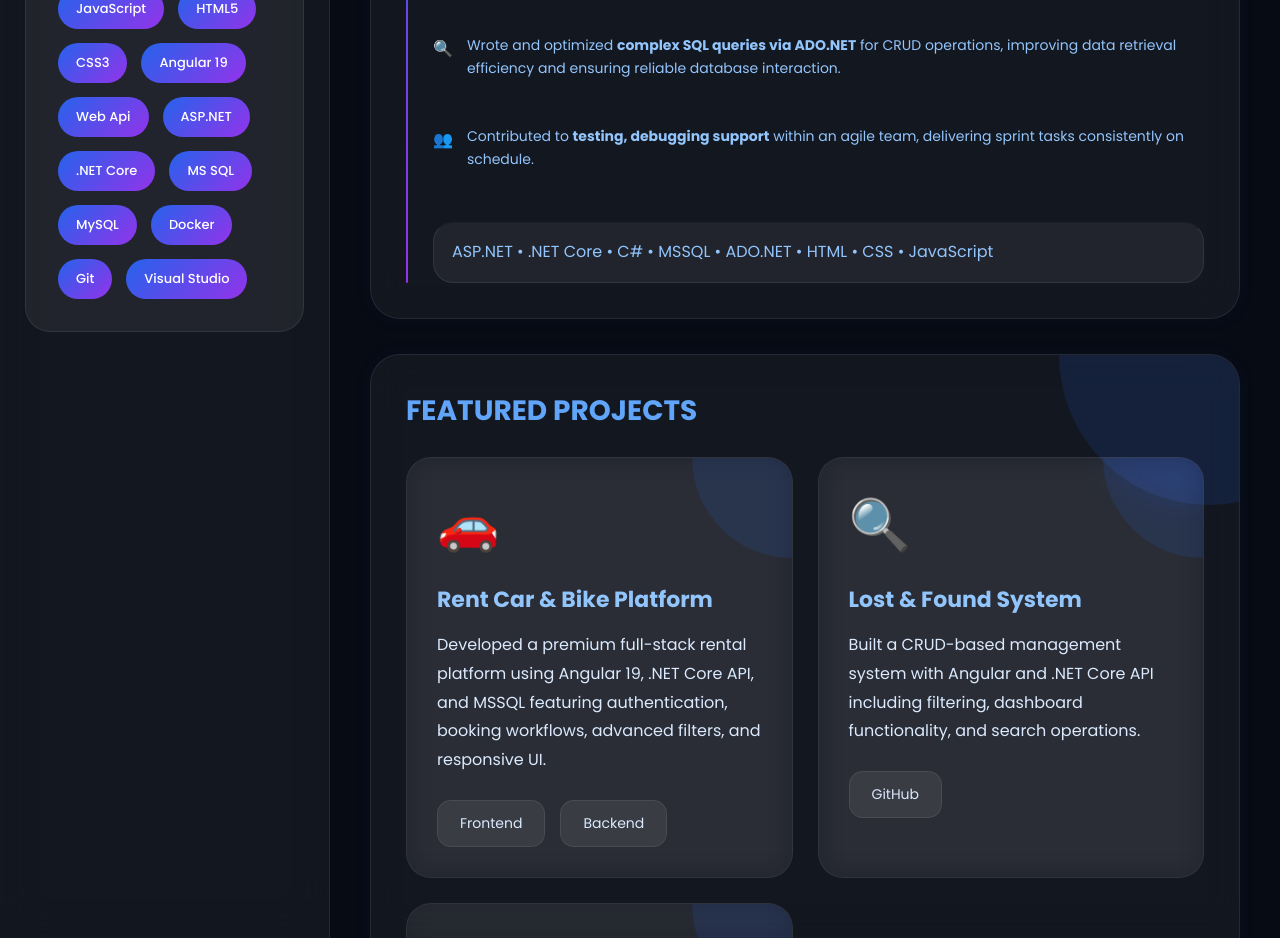
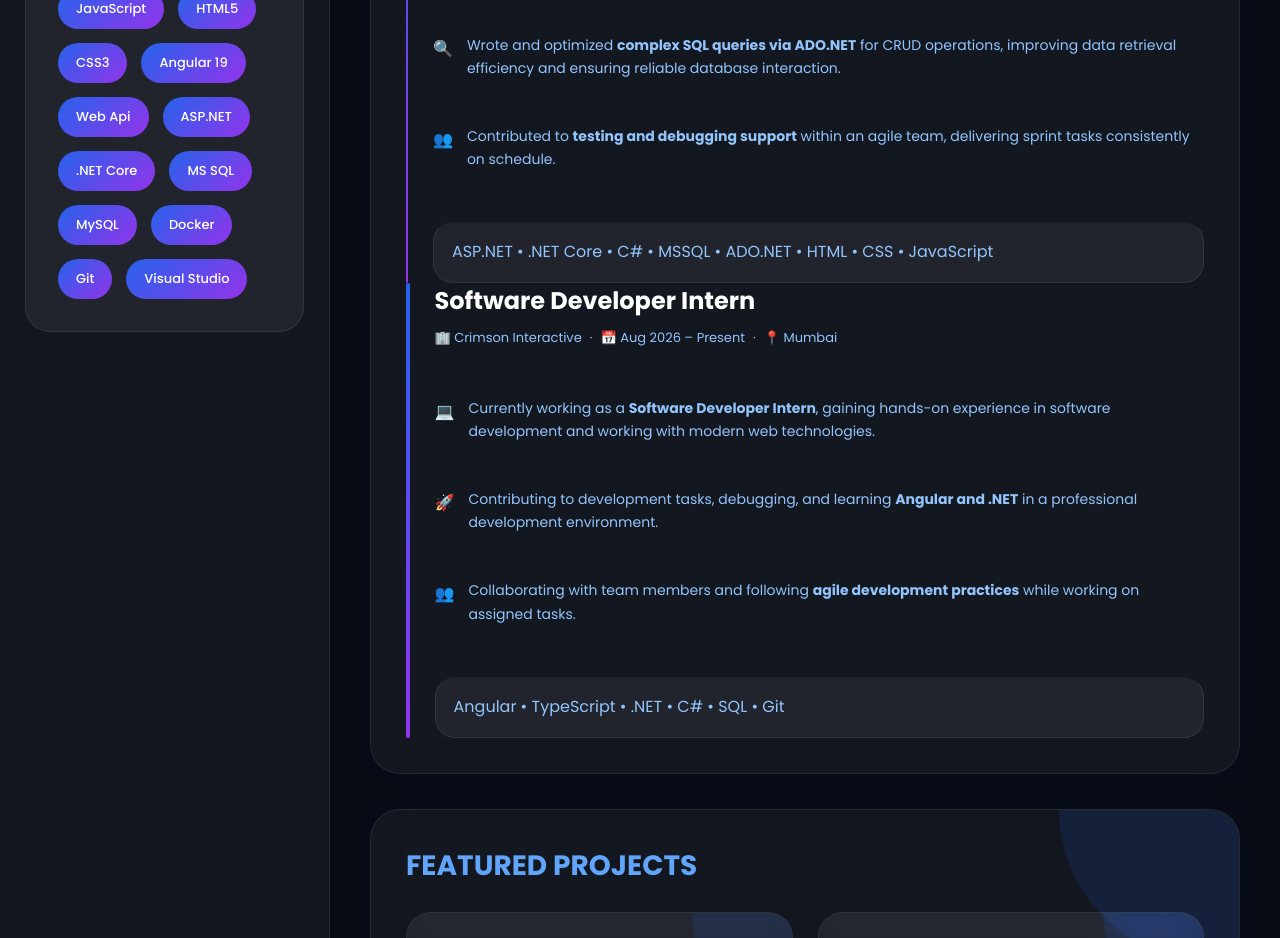
Before and after one commit to palekar29s/mypage, an Angular app: page /resume in a window 1280 px wide. Shown: the part 1020-1958 px from the top of the page. Built offline with nearby package versions, Linux system fonts and the light colour scheme.

Commit message:
update in resume add new

```diff
--- a/src/app/resume/resume.component.html
+++ b/src/app/resume/resume.component.html
@@ -124,17 +124,20 @@
 
         </div>
 
+
 <!-- EXPERIENCE -->
 <div class="premium-card">
+
   <h2>INTERNSHIP EXPERIENCE</h2>
 
+  <!-- SWISSTOURS -->
   <div class="experience-box">
     <div class="line"></div>
 
     <div class="experience-content">
 
-      <!-- Header -->
       <h3>.NET Developer Intern</h3>
+
       <span style="font-size: 13px; color: #888; display: flex; gap: 8px; flex-wrap: wrap; align-items: center; margin-bottom: 1rem;">
         <span>🏢 Swisstours India Pvt. Ltd.</span>
         <span>·</span>
@@ -143,10 +146,8 @@
         <span>📍 Mumbai</span>
       </span>
 
-      <!-- Divider -->
       <div style="height: 1px; background: rgba(0,0,0,0.1); margin: 0.75rem 0;"></div>
 
-      <!-- Bullets -->
       <ul style="list-style: none; padding: 0; margin: 0; display: flex; flex-direction: column; gap: 10px;">
 
         <li style="display: grid; grid-template-columns: 28px 1fr; gap: 6px; align-items: start;">
@@ -182,26 +183,81 @@
           </span>
         </li>
 
-
-
         <li style="display: grid; grid-template-columns: 28px 1fr; gap: 6px; align-items: start;">
           <span style="font-size: 16px; margin-top: 1px;">👥</span>
           <span style="font-size: 14px; line-height: 1.65;">
-            Contributed to <strong>testing, debugging support</strong>
+            Contributed to <strong>testing and debugging support</strong>
             within an agile team, delivering sprint tasks consistently on schedule.
           </span>
         </li>
 
       </ul>
 
-      <!-- Tech used -->
       <div class="tech-used" style="margin-top: 1rem; padding-top: 1rem; border-top: 1px solid rgba(0,0,0,0.1);">
         ASP.NET • .NET Core • C# • MSSQL • ADO.NET • HTML • CSS • JavaScript
       </div>
 
     </div>
   </div>
+
+
+
+  <!-- CRIMSON INTERACTIVE -->
+  <div class="experience-box">
+    <div class="line"></div>
+
+    <div class="experience-content">
+
+      <h3>Software Developer Intern</h3>
+
+      <span style="font-size: 13px; color: #888; display: flex; gap: 8px; flex-wrap: wrap; align-items: center; margin-bottom: 1rem;">
+        <span>🏢 Crimson Interactive</span>
+        <span>·</span>
+        <span>📅 Aug 2026 – Present</span>
+        <span>·</span>
+        <span>📍 Mumbai</span>
+      </span>
+
+      <div style="height: 1px; background: rgba(0,0,0,0.1); margin: 0.75rem 0;"></div>
+
+      <ul style="list-style: none; padding: 0; margin: 0; display: flex; flex-direction: column; gap: 10px;">
+
+        <li style="display: grid; grid-template-columns: 28px 1fr; gap: 6px; align-items: start;">
+          <span style="font-size: 16px; margin-top: 1px;">💻</span>
+          <span style="font-size: 14px; line-height: 1.65;">
+            Currently working as a <strong>Software Developer Intern</strong>, gaining
+            hands-on experience in software development and working with modern web technologies.
+          </span>
+        </li>
+
+        <li style="display: grid; grid-template-columns: 28px 1fr; gap: 6px; align-items: start;">
+          <span style="font-size: 16px; margin-top: 1px;">🚀</span>
+          <span style="font-size: 14px; line-height: 1.65;">
+            Contributing to development tasks, debugging, and learning
+            <strong>Angular and .NET</strong> in a professional development environment.
+          </span>
+        </li>
+
+        <li style="display: grid; grid-template-columns: 28px 1fr; gap: 6px; align-items: start;">
+          <span style="font-size: 16px; margin-top: 1px;">👥</span>
+          <span style="font-size: 14px; line-height: 1.65;">
+            Collaborating with team members and following
+            <strong>agile development practices</strong> while working on assigned tasks.
+          </span>
+        </li>
+
+      </ul>
+
+      <div class="tech-used" style="margin-top: 1rem; padding-top: 1rem; border-top: 1px solid rgba(0,0,0,0.1);">
+        Angular • TypeScript • .NET • C# • SQL • Git
       </div>
+
+    </div>
+  </div>
+
+</div>
+
+
         <!-- PROJECTS -->
 
         <div class="premium-card">
```
Lines whose indentation alone changed are shown as unchanged.
